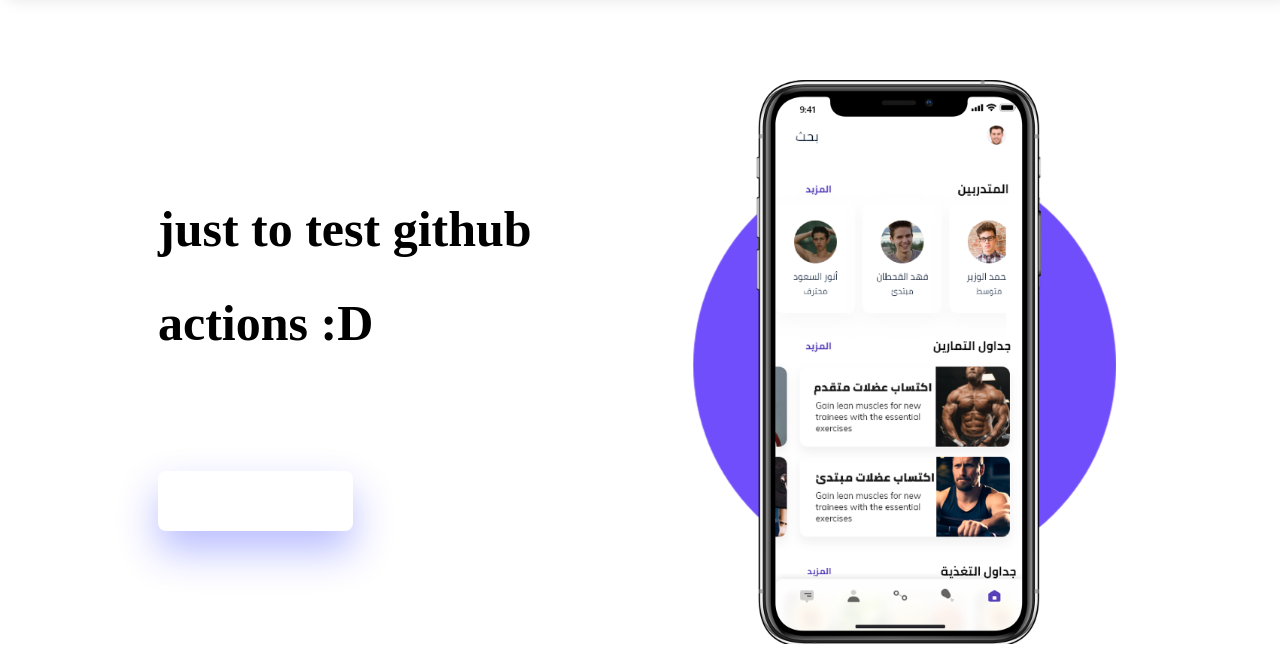
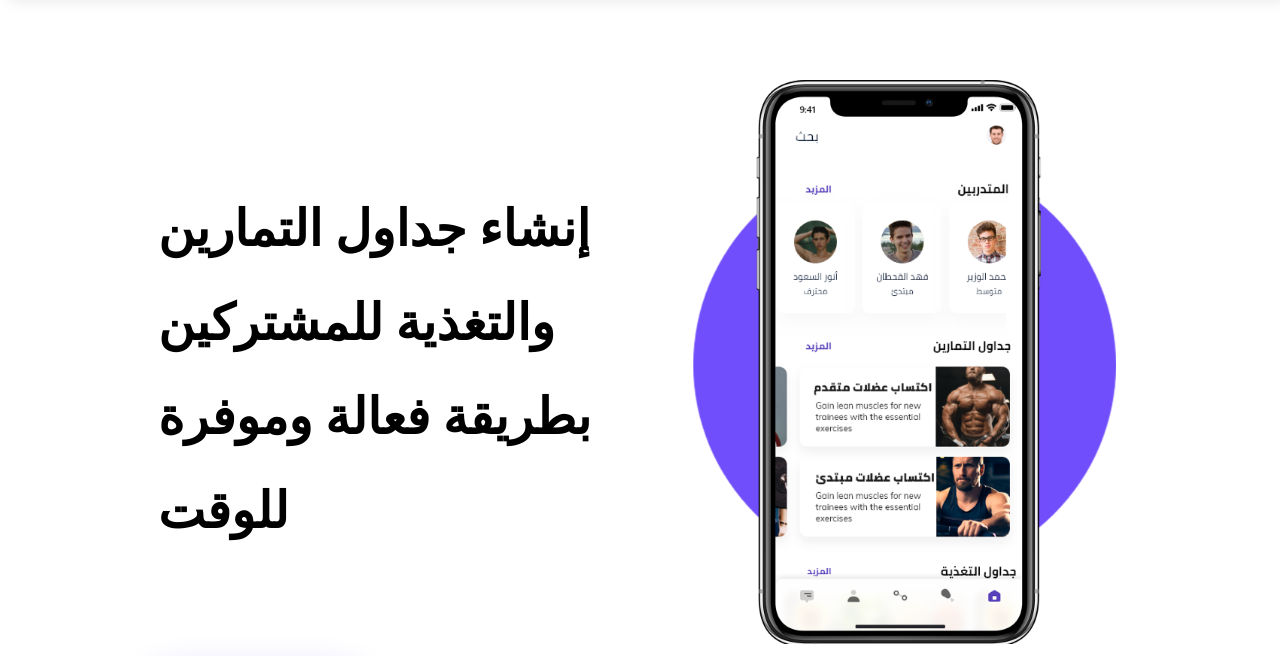
Before and after one commit to coach-online/website, a Gatsby site: page / in a window 1280 px wide. Shown: the part 111-767 px from the top of the page. Built offline with nearby package versions, Linux system fonts and the light colour scheme; Gatsby itself is replaced by a stand-in of ours.

Commit message:
reset action to master and remove test content
#20

```diff
--- a/src/components/HeroSection/index.js
+++ b/src/components/HeroSection/index.js
@@ -25,11 +25,8 @@ export default function HeroSection() {
         <div className={style.heroSec}>
           <div className={style.heroContent}>
             <h2 className={style.heading2}>
-              just to test github actions :D
+              إنشاء جداول التمارين والتغذية للمشتركين بطريقة فعالة وموفرة للوقت
             </h2>
-            {/* <h2 className={style.heading2}>
-              إنشاء جداول التمارين والتغذية للمشتركين بطريقة فعالة وموفرة للوقت
-            </h2> */}
             <button type="button">
               <P20 className={style.buttonText}>
                 <span>إكتشف</span>
```
Also changed, not shown: .github/workflows/deploy.s3.yml.
